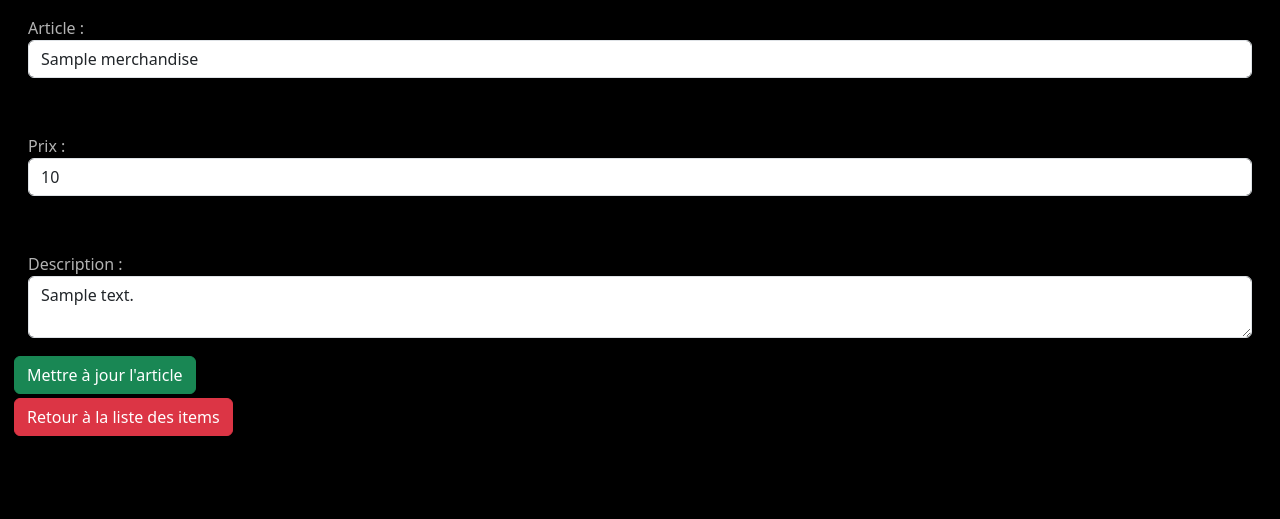
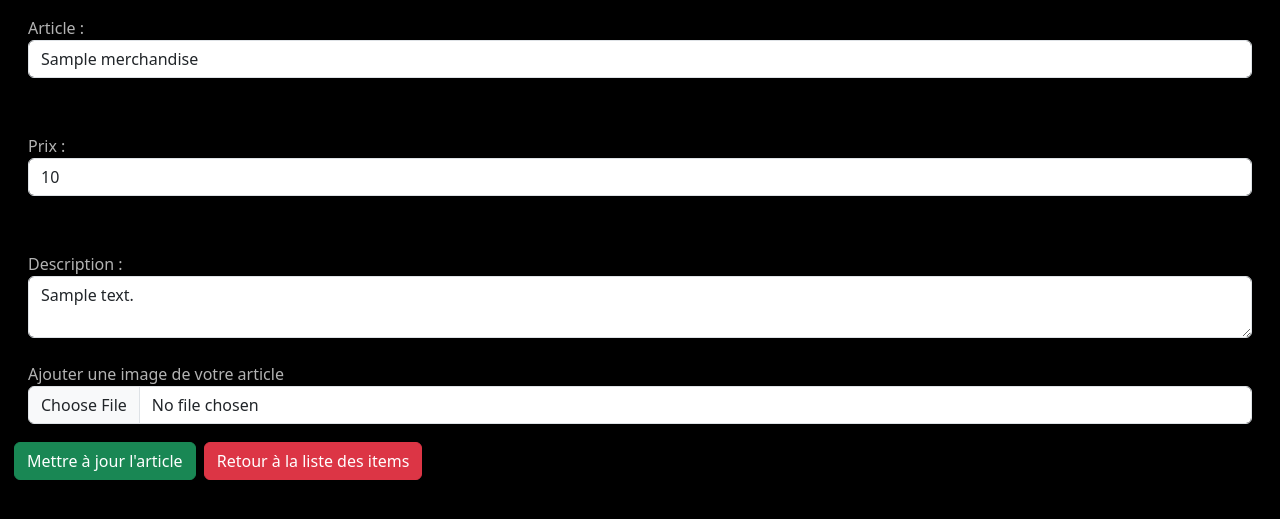
Before and after one commit to benoitsouillat/e_commerce_training, a PHP site: page /php/modify-item.php?id=1 in a window 1280 px wide. Shown: the top 519 px of the page. Run offline with PHP 8.4, Linux system fonts and the light colour scheme; tables that the repository leaves empty or names only in its code hold one stand-in row (values such as "Sample post").

Commit message:
adding an str_replace for name with space - update modify-item.php for modify path of image and pushing image on DB

```diff
--- a/php/add-item.php
+++ b/php/add-item.php
@@ -1,6 +1,7 @@
 <?php
 
-require_once(__DIR__ . '/connection.php');
+require_once(__DIR__ . '/components/sql.php');
+require_once(__DIR__ . '/components/format_str.php');
 
 //Définition des variables de POST pour Insertion dans la base de données.
 $name = $_POST['name'];
@@ -27,8 +28,7 @@ if (isset($_FILES['image'])) {
 }
 $img_path = '/media/img/' . $file_name;
 
-// Insertion SQL des données du formulaire
-$insert_sql = "INSERT INTO merchandise (name, price, description, img_path) VALUES (:name, :price, :description, :img_path)";
+
 $stmt = $conn->prepare($insert_sql);
 $stmt->bindParam(':name', $name);
 $stmt->bindParam(':price', $price);
--- /dev/null
+++ b/php/components/format_str.php
@@ -0,0 +1,6 @@
+<?php
+
+$replace_space = function ($str) {
+
+    return str_replace(' ', '_', $str);
+};
--- a/php/components/sql.php
+++ b/php/components/sql.php
@@ -5,11 +5,13 @@ require_once(__DIR__ . '/connection.php');
 
 $all_items = "SELECT * FROM merchandise";
 
+// Insertion SQL des données du formulaire
+$insert_sql = "INSERT INTO merchandise (name, price, description, img_path) VALUES (:name, :price, :description, :img_path)";
 
 $select_id = function ($id) {
     $result = "SELECT * FROM merchandise WHERE id=$id";
     return $result;
 };
 $update_query = function ($id) {
-    return ("UPDATE merchandise SET name = :name, price = :price, description = :description WHERE id = $id");
+    return ("UPDATE merchandise SET name = :name, price = :price, description = :description, img_path = :img_path WHERE id = $id");
 };
--- a/php/modify-item.php
+++ b/php/modify-item.php
@@ -7,14 +7,14 @@
     <title>Modifier un article</title>
     <?php
     require_once(__DIR__ . '/../src/headlinks.php');
-    require_once('./components/sql.php');
+    require_once(__DIR__ . '/components/sql.php');
+    require_once(__DIR__ . '/components/format_str.php');
 
     ?>
 </head>
 
 <body>
     <?php
-
     $id = $_GET['id'];
 
     if (isset($_POST['name'], $_POST['price'], $_POST['description'])) {
@@ -22,13 +22,37 @@
         $name = $_POST['name'];
         $price = $_POST['price'];
         $description = $_POST['description'];
-        $img_path = '';
+
+        //Connexion à la base de donnée pour récupérer le path de l'ID
+        $stmt = $conn->query($select_id($id));
+        $data = $stmt->fetch(PDO::FETCH_ASSOC);
+        $img_path = $data['img_path'];
+
+        //Connexion à la base de donnée pour fetch les données et obtenir le dernier ID
+        $stmt = $conn->query($all_items);
+        $data = $stmt->fetchAll(PDO::FETCH_OBJ);
+        $data_length = count($data);
+        $last_id = $data[$data_length - 1]->id;
+
+        //Vérification d'un $_FILES et traitement de l'image
+        if (isset($_FILES['image'])) {
+            $file_name = $replace_space(($last_id + 1) . '-' . $_FILES['image']['name']);
+            $file_tmp = $_FILES['image']['tmp_name'];
+            $file_destination = '../media/img/' . $file_name;
+
+            if (move_uploaded_file($file_tmp, $file_destination)) {
+                echo "L'image a été enregistrée avec succès dans le dossier media/img.";
+            } else {
+                echo "Une erreur s'est produite lors de l'enregistrement de l'image.";
+            }
+            $img_path = '/media/img/' . $file_name;
+        }
 
         $stmt = $conn->prepare($update_query($id));
         $stmt->bindParam(':name', $name);
         $stmt->bindParam(':price', $price);
         $stmt->bindParam(':description', $description);
-
+        $stmt->bindParam(':img_path', $img_path);
         try {
             $stmt->execute();
             header("Location:../index.php");
@@ -45,7 +69,7 @@
     ?>
     <section class="container-fluid" id='modify_item'>
         <div>
-            <form action="modify-item.php?id=<?php echo $data['id'] ?>" method="POST">
+            <form action="modify-item.php?id=<?php echo $data['id'] ?>" method="POST" enctype="multipart/form-data">
                 <div class="form-group p-2 m-2">
                     <label name="name">Article : </label>
                     <input class="form-control" name="name" value="<?php echo $data['name'] ?>">
@@ -61,10 +85,17 @@
                     <textarea class="form-control" name="description"><?php echo $data['description'] ?></textarea>
                 </div>
 
+                <div class="form-group p-2 m-2">
+                    <input type="hidden" name="MAX_FILE_SIZE" value="5000000">
+
+                    <label>Ajouter une image de votre article</label>
+                    <input class="form-control" type="file" name="image">
+                </div>
+
                 <button type="submit" class="btn btn-success">Mettre à jour l'article </button>
+                <a href="../index.php" class="btn btn-danger">Retour à la liste des items</a>
             </form>
         </div>
-        <a href="../index.php" class="btn btn-danger">Retour à la liste des items</a>
 
     </section>
 
```
Also changed, not shown: media/img/39-nature.jpg (added), media/img/40-choco.jpg (added), media/img/40-coup de chaleur.jpg (added), media/img/40-coup_de_chaleur.jpg (added), media/img/40-gpw11.jpg (added).
